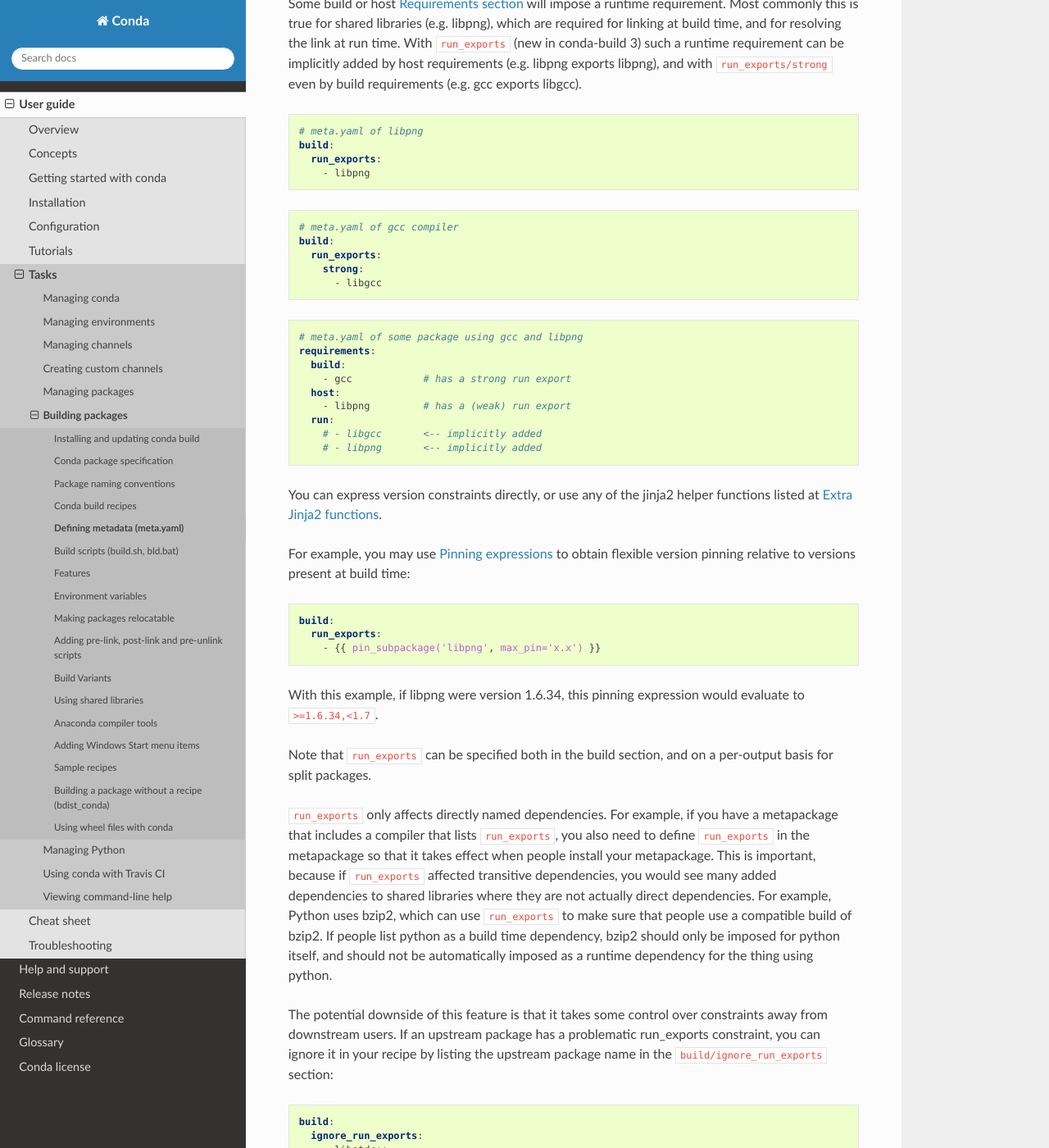
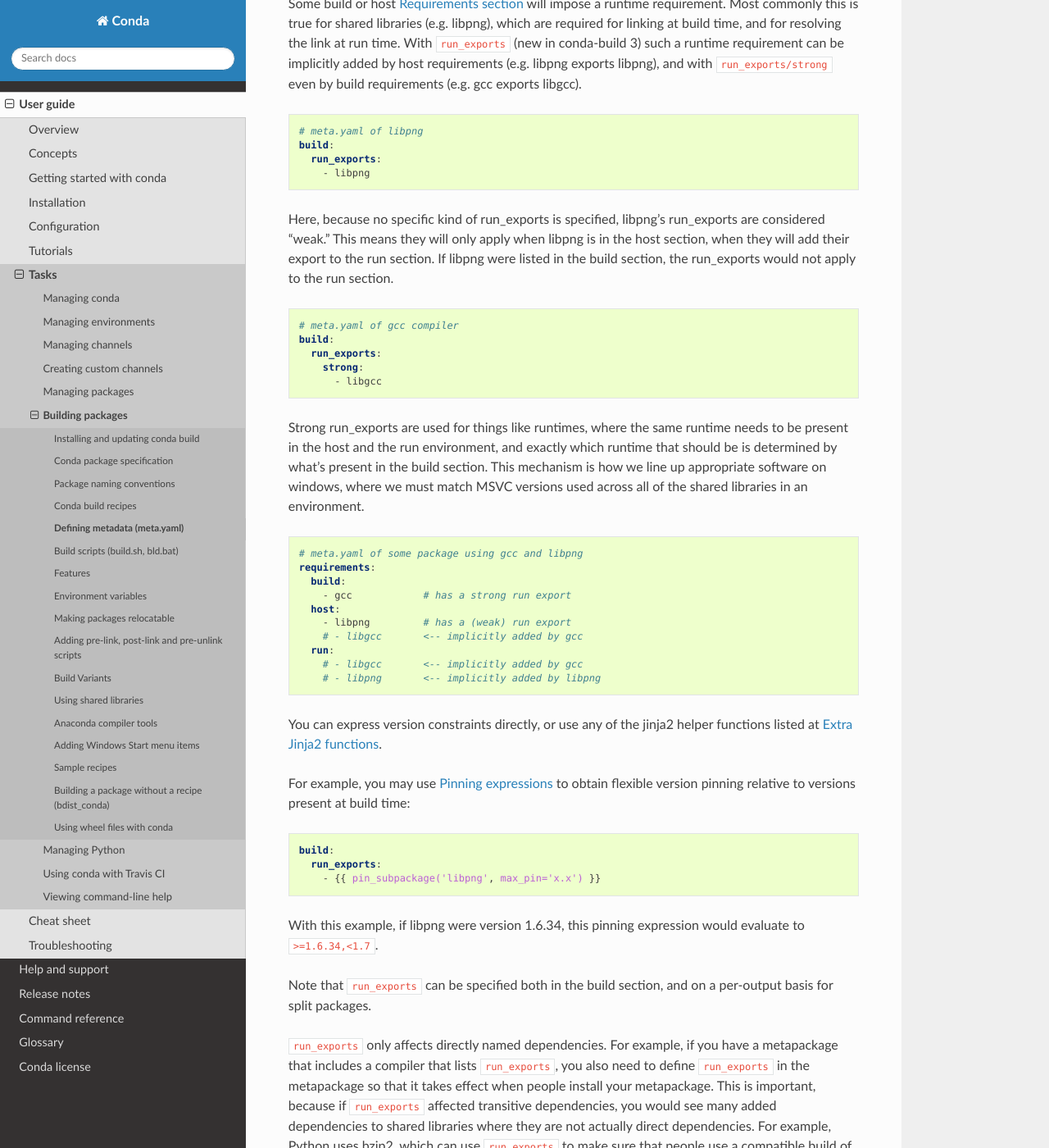
Before and after one commit to conda/conda-docs, a Sphinx documentation site: the page built from docs/source/user-guide/tasks/build-packages/define-metadata.rst, in a window 1280 px wide and 1400 px high, scrolled down 11140 px. Shown: the whole window at 82% size. Built offline with Sphinx 7.4.7 and the Read the Docs theme 2.0.0, drawn with Linux system fonts in a browser that asks for light colours.

Commit message:
flesh out description of run_exports

```diff
--- a/docs/source/user-guide/tasks/build-packages/define-metadata.rst
+++ b/docs/source/user-guide/tasks/build-packages/define-metadata.rst
@@ -635,6 +635,11 @@ implicitly added by host requirements (e.g. libpng exports libpng), and with
      run_exports:
        - libpng
 
+Here, because no specific kind of run_exports is specified, libpng's run_exports
+are considered "weak." This means they will only apply when libpng is in the
+host section, when they will add their export to the run section.  If libpng were
+listed in the build section, the run_exports would not apply to the run section.
+
 .. code-block:: yaml
 
    # meta.yaml of gcc compiler
@@ -642,6 +647,12 @@ implicitly added by host requirements (e.g. libpng exports libpng), and with
      run_exports:
        strong:
          - libgcc
+
+Strong run_exports are used for things like runtimes, where the same runtime
+needs to be present in the host and the run environment, and exactly which
+runtime that should be is determined by what's present in the build section.
+This mechanism is how we line up appropriate software on windows, where we must
+match MSVC versions used across all of the shared libraries in an environment.
 
 .. code-block:: yaml
 
@@ -651,9 +662,10 @@ implicitly added by host requirements (e.g. libpng exports libpng), and with
        - gcc            # has a strong run export
      host:
        - libpng         # has a (weak) run export
+       # - libgcc       <-- implicitly added by gcc
      run:
-       # - libgcc       <-- implicitly added
-       # - libpng       <-- implicitly added
+       # - libgcc       <-- implicitly added by gcc
+       # - libpng       <-- implicitly added by libpng
 
 You can express version constraints directly, or use any of the jinja2 helper
 functions listed at :ref:`extra_jinja2`.
```
